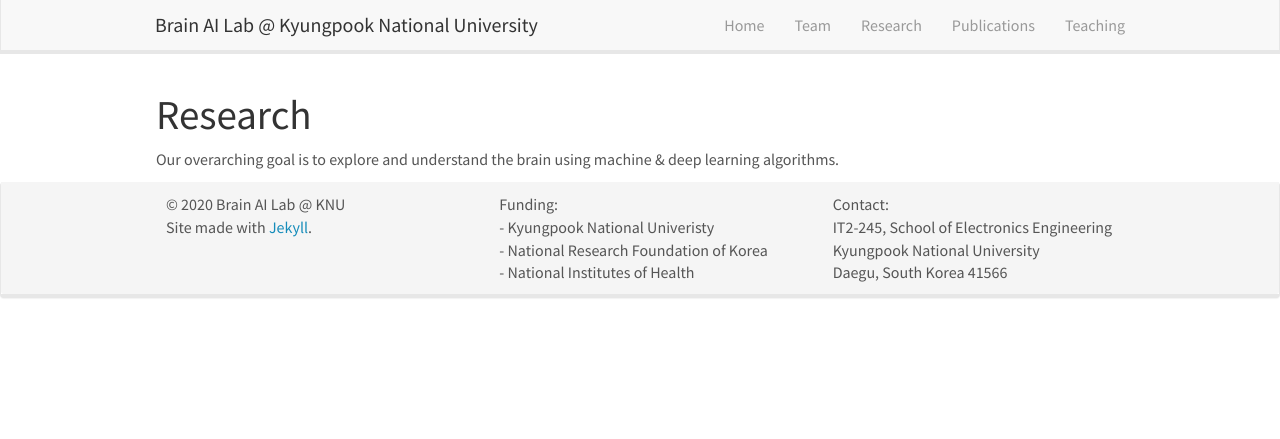
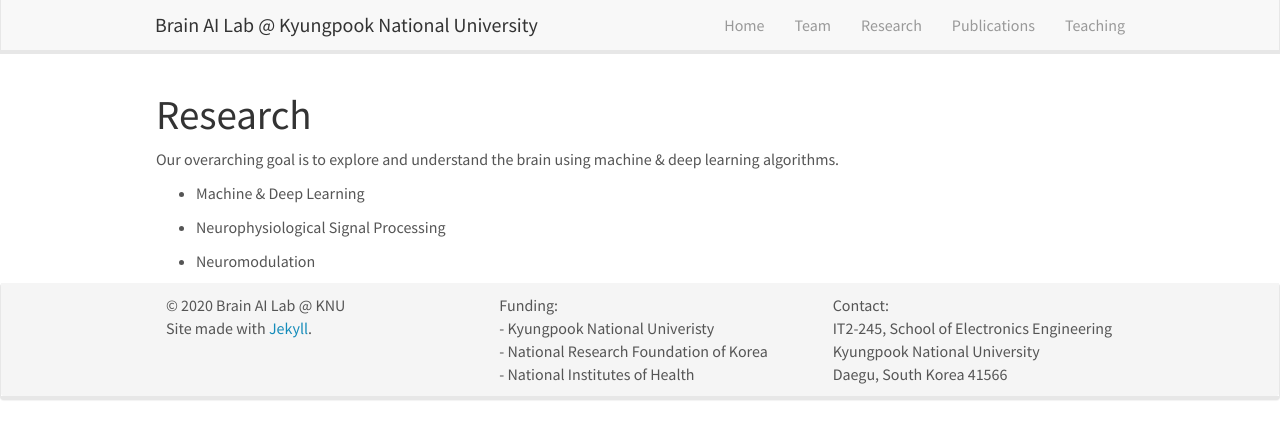
Before and after one commit to KNU-BrainAI/knu-brainai.github.io, a Jekyll site: the page built from _pages/research.md, in a window 1280 px wide. Shown: the top 439 px of the page. Built offline with Jekyll 4.4.1, drawn with Linux system fonts in a browser that asks for light colours; nearby versions of some CDN libraries.

Commit message:
Update research.md

```diff
--- a/_pages/research.md
+++ b/_pages/research.md
@@ -9,3 +9,8 @@ permalink: /research/
 # Research
 
 Our overarching goal is to explore and understand the brain using machine & deep learning algorithms.
+- Machine & Deep Learning
+
+- Neurophysiological Signal Processing
+
+- Neuromodulation
```
